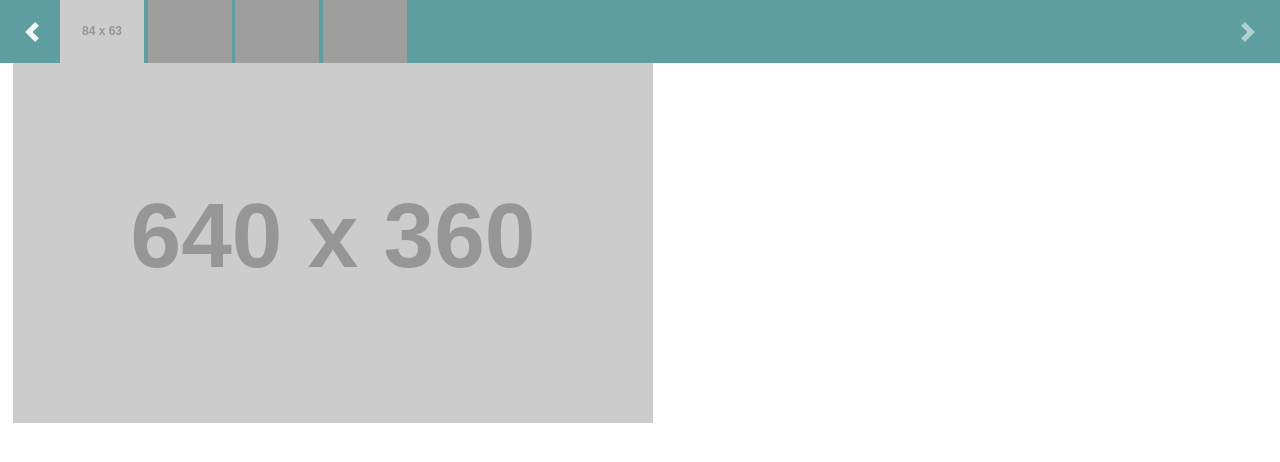
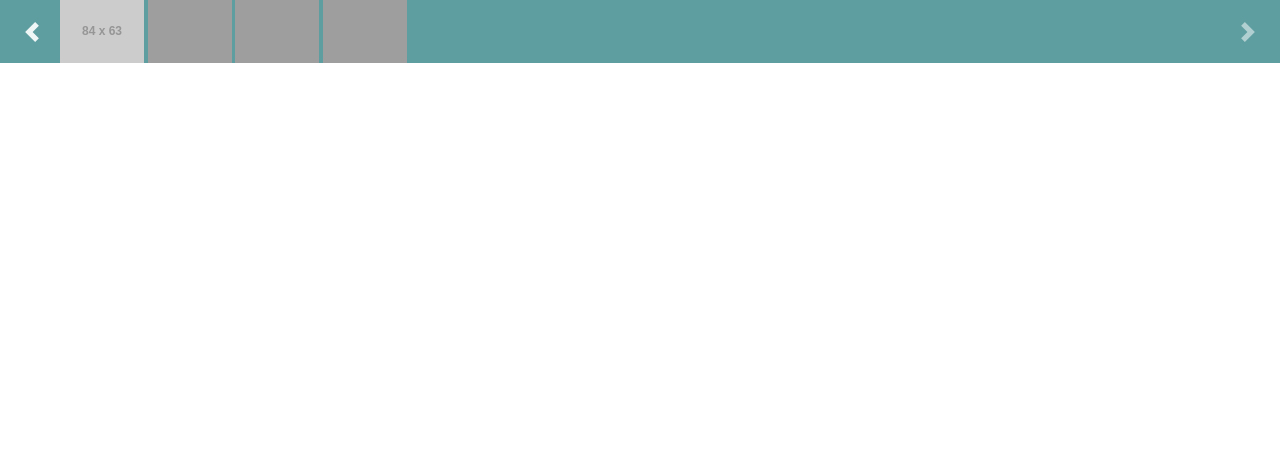
Before and after one commit to Araya4/m-sport-archive, a plain HTML site: page index.html in a window 1280 px wide. Shown: the top 462 px of the page. Drawn offline with nearby package versions, Linux system fonts and the light colour scheme; grey boxes are pictures that could not be loaded; placeholder pictures from the web are drawn by us.

Commit message:
Update index.html

```diff
--- a/index.html
+++ b/index.html
@@ -167,7 +167,7 @@
         </a>
     </div>
     <div class="video-container">
-        <iframe id="myVideo" src='https://placehold.co/640x360/cadetblue/wheat?text=Home' allow="autoplay" allowfullscreen></iframe>
+        <iframe id="myVideo" src='about:blank' allow="autoplay" allowfullscreen></iframe>
     </div>
 
     <script src="https://code.jquery.com/jquery-3.5.1.slim.min.js"></script>
```
